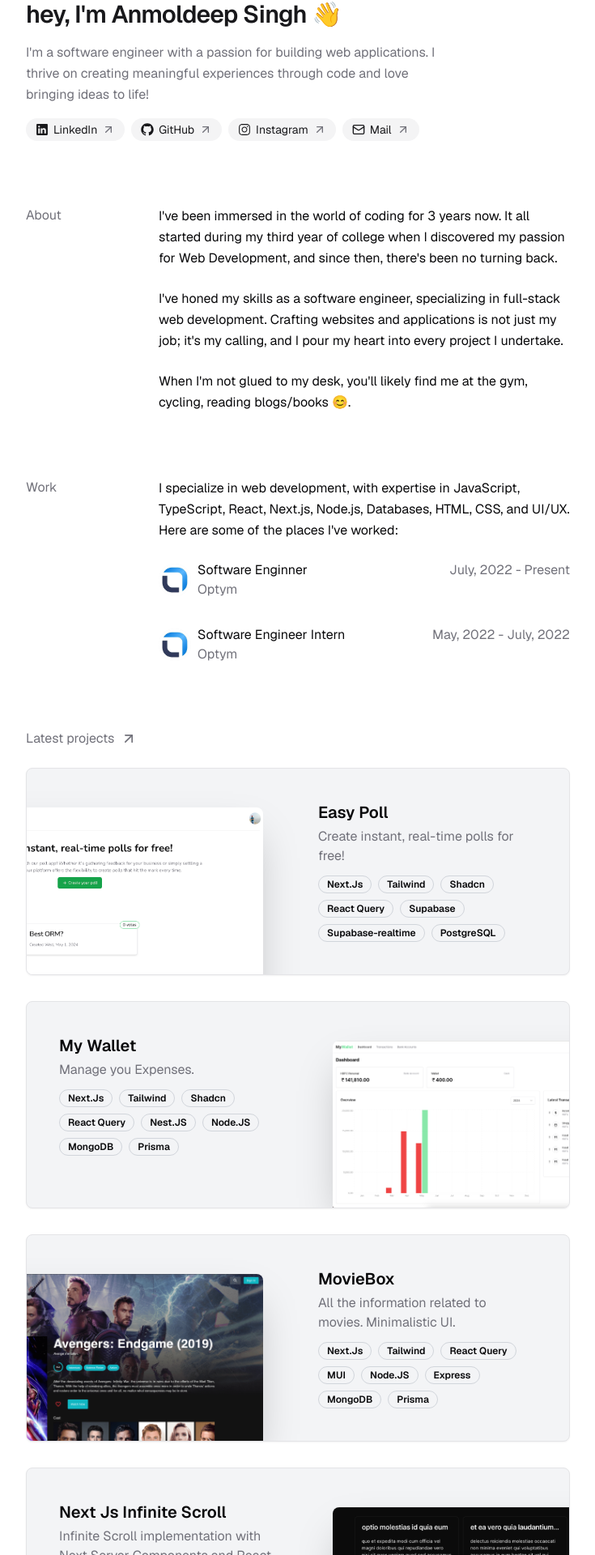
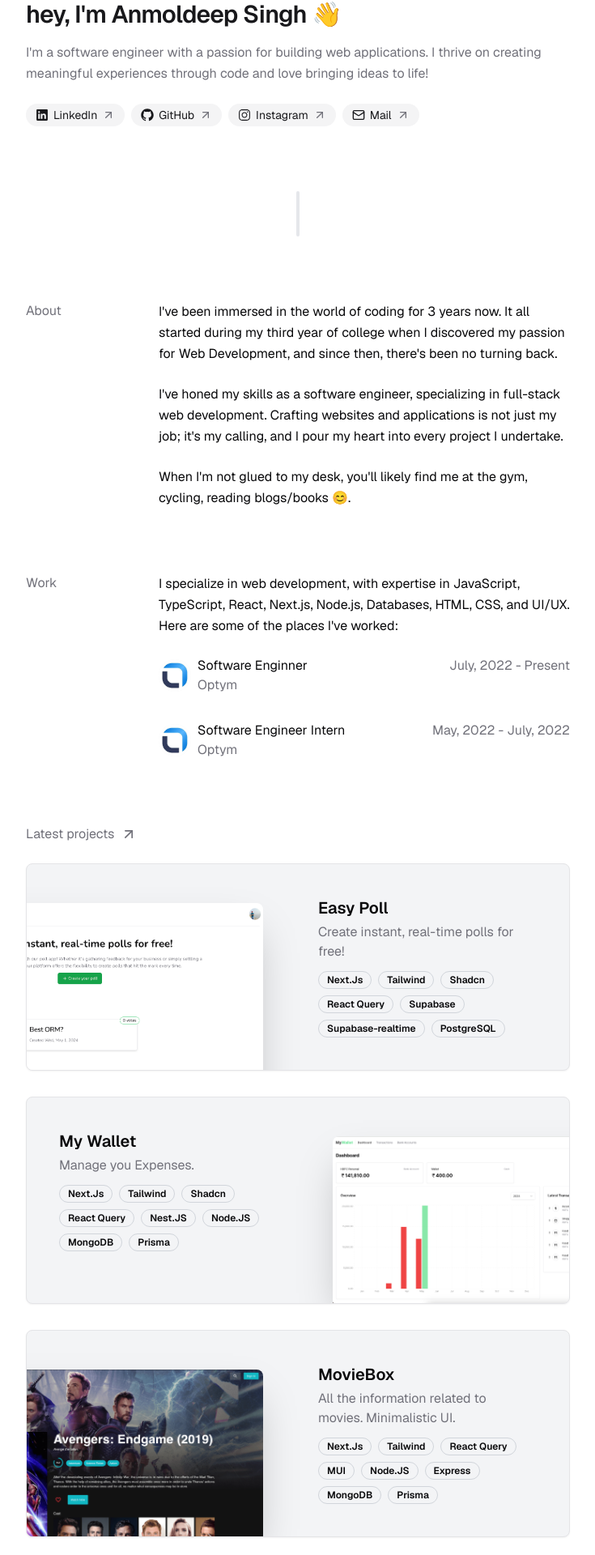
Before and after one commit to AnmolSaini16/anmoldeep.io, a Next.js app: page / in a window 1280 px wide. Shown: the part 280-2200 px from the top of the page at 81% size, without its empty margins (272-1007 px from the left). Built offline with nearby package versions, Linux system fonts and the light colour scheme.

Commit message:
Enhancement: spacing fix

```diff
--- a/app/page.tsx
+++ b/app/page.tsx
@@ -2,12 +2,15 @@ import { WorkPlaces } from "@/components/WorkPlaces";
 import Projects from "@/components/Projects";
 import Intro from "@/components/Intro";
 import About from "@/components/About";
+import SectionDivider from "@/components/SectionDivider";
 
 export default function Home() {
   return (
     <div className="flex flex-col gap-16 md:gap-20">
       {/* Intro */}
       <Intro />
+
+      <SectionDivider />
 
       {/* About */}
       <About />
--- a/components/Avatar.tsx
+++ b/components/Avatar.tsx
@@ -11,15 +11,16 @@ export default function Avatar({
   src: string | StaticImageData;
   alt: string;
   sizes: string;
-  size?: "sm" | "md" | "lg";
+  size?: "sm" | "md" | "lg" | "xl";
 }) {
   return (
     <div
       className={cn(
         "relative inline-flex select-none items-center justify-center overflow-hidden rounded-full align-middle bg-secondary",
         size === "sm" && "h-10 w-10 min-w-10",
-        size === "md" && "h-18 w-18 min-w-18",
-        size === "lg" && "h-28 w-28 min-w-28"
+        size === "md" && "h-20 w-20 min-w-20",
+        size === "lg" && "h-28 w-28 min-w-28",
+        size === "xl" && "h-32 w-32 min-w-32"
       )}
     >
       <Image src={src} alt={alt || ""} sizes={sizes ?? ""} fill />
--- a/components/Intro.tsx
+++ b/components/Intro.tsx
@@ -43,7 +43,7 @@ export default function Intro() {
         initial={inAnimation.initial}
         animate={inAnimation.animate}
         transition={inAnimation.transition}
-        className="max-w-lg leading-relaxed break-words text-muted-foreground"
+        className="leading-relaxed break-words text-muted-foreground"
       >
         I'm a software engineer with a passion for building web applications. I
         thrive on creating meaningful experiences through code and love bringing
@@ -51,7 +51,7 @@ export default function Intro() {
       </motion.p>
 
       <motion.div
-        className="flex items-center flex-wrap gap-2"
+        className="flex items-center flex-wrap gap-2 pt-2"
         initial={{ x: -150, opacity: 0 }}
         animate={{ x: 0, opacity: 1 }}
         transition={{ type: "spring", duration: 0.8 }}
--- a/components/Projects.tsx
+++ b/components/Projects.tsx
@@ -12,7 +12,7 @@ import { Badge } from "./ui/badge";
 
 export default function Projects() {
   return (
-    <div className="w-full pb-10">
+    <div className="w-full pb-16">
       <div className="flex flex-row items-center justify-between pb-6">
         <Link
           href="https://github.com/AnmolSaini16"
--- a/components/shell/PageShell.tsx
+++ b/components/shell/PageShell.tsx
@@ -19,7 +19,7 @@ const PageShell = ({
   ...props
 }: Props) => {
   return (
-    <div className={cn("space-y-12", className)} {...props}>
+    <div className={cn("space-y-14", className)} {...props}>
       <motion.div
         initial={inAnimation.initial}
         animate={inAnimation.animate}
```
